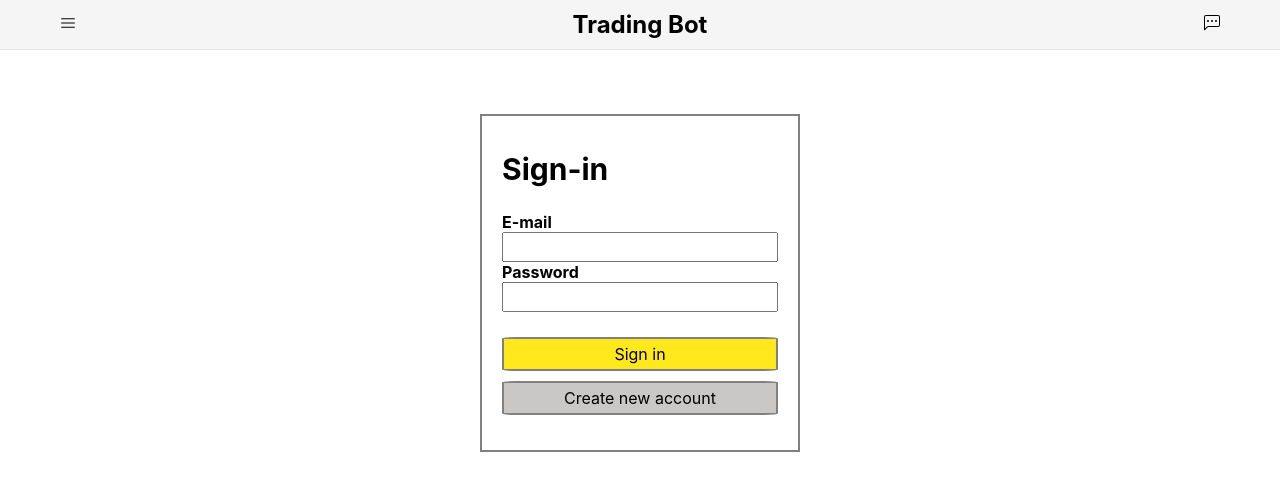
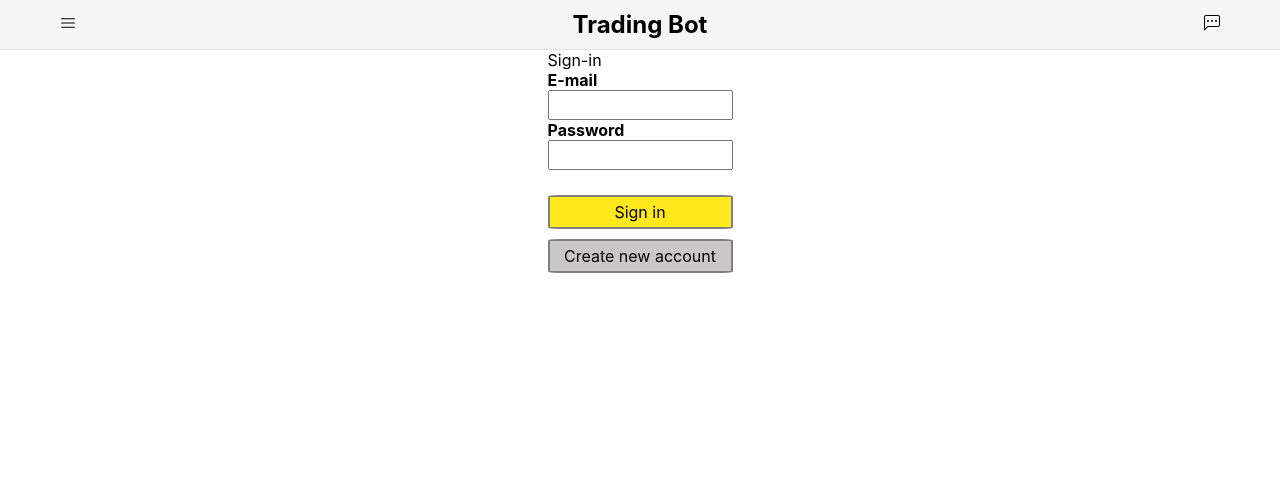
Before and after one commit to Art1us/trading_bot_front, a React (Create React App) app: page /login in a window 1280 px wide. Shown: the top 490 px of the page. Built offline with nearby package versions, Linux system fonts and the light colour scheme.

Commit message:
Update Login.js

```diff
--- a/src/pages/Login/Login.js
+++ b/src/pages/Login/Login.js
@@ -4,8 +4,8 @@ import "./Login.css";
 export default function Login() {
   return (
     <div className="login__wrapper">
-      <form class="form">
-        <div className="form__login__title">Sign-in</div>
+      <form class="login__form">
+        <div className="login__form__title">Sign-in</div>
         <div class="form__row">
           <label class="form__block">
             <div class="form__title">E-mail</div>
```
